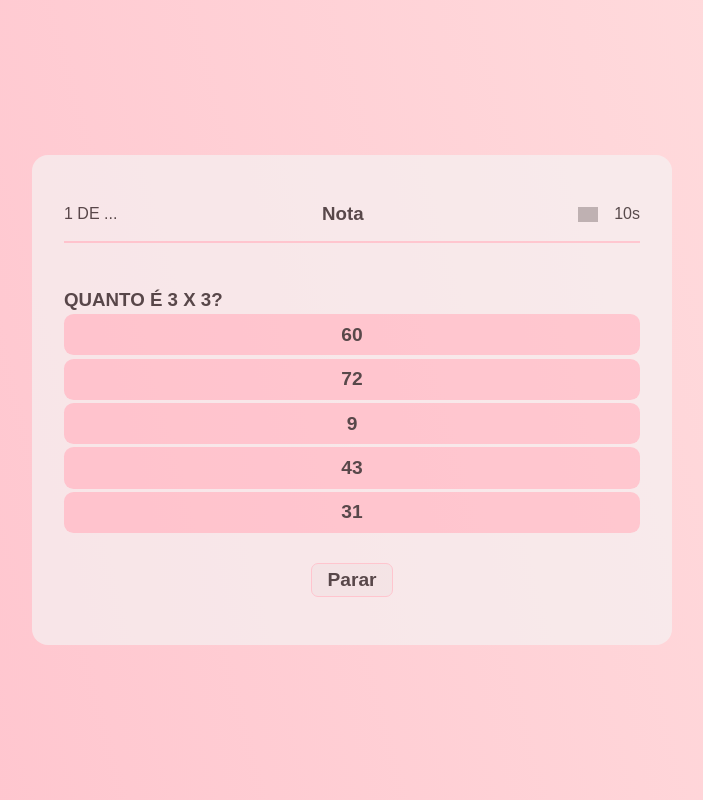
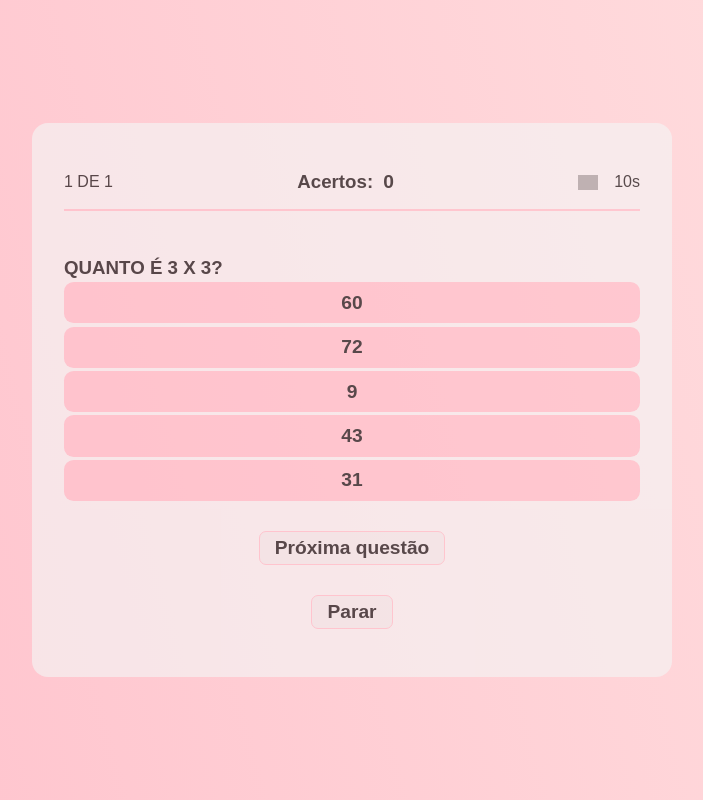
Before and after one commit to EdsonMostaco/Tabuada, a plain HTML site: page Quiz_Edson/index.html in a window 1280 px wide. Both pictures are taken after a click on the button "Começar". Shown: the whole page, without its empty margins (288-991 px from the left). Drawn offline with Linux system fonts and the light colour scheme; grey boxes are pictures that could not be loaded.

Commit message:
Add files via upload
Atualização do projeto.

```diff
--- a/Quiz_Edson/index.html
+++ b/Quiz_Edson/index.html
@@ -14,8 +14,8 @@
                 <p class="number-of-question">1 de <span id="questoesRespondidas">...</span></p>
             </div>
             <form class="quantity">
-                <h3>Nota</h3>
-                <h4></h4>
+                <h3>Acertos:</h3>
+                <h4 id="nota"></h4>
             </form>
             <div class="timer-div">
                 <img src="https://uxwing.com/wp-content/themes/uxwing/download/time-and-date/stopwatch-icon.png" width="20px" />
@@ -34,8 +34,12 @@
             <button class="option-div" onclick="checker(this)">7</button>
         </div>
         <div class="startButton">
+            <button class="deactive" id="btnNext">Próxima questão</button>
+        </div>
+        <div class="startButton">
             <button class="deactive" id="btnStop">Parar</button>
         </div>
+
     </div>
     <script src="script_tabuada.js"></script>
 </body>
--- a/Quiz_Edson/script_tabuada.js
+++ b/Quiz_Edson/script_tabuada.js
@@ -1,19 +1,31 @@
 document.addEventListener('DOMContentLoaded', function() {
     let eValor = document.getElementById('valor');
     let eMultiplicador = document.getElementById('multiplicador');
+    let corretas = 0
+    let respostaCerta;
+    let qtdQuestoes = 0;
+    let questaoRespondida = false;
+
     const btnStart = document.getElementById('btnStart');
     const btnStop = document.getElementById('btnStop');
+    const btnNext = document.getElementById('btnNext');
+    const acertos = document.getElementById('nota');
 
     btnStart.addEventListener('click', start);
     btnStop.addEventListener('click', stop);
+    btnNext.addEventListener('click', geraMultiplicacao)
+
+    acertos.textContent = corretas
 
     function start() {
         const btnStart = document.getElementById('btnStart');
         const questionContainer = document.getElementById('questionContainer');
         const btnStop = document.getElementById('btnStop');
+        const btnNext = document.getElementById('btnNext')
         btnStart.classList.add('deactive');
         questionContainer.classList.remove('deactive');
         btnStop.classList.remove('deactive');
+        btnNext.classList.remove('deactive');
         geraMultiplicacao();
     }
 
@@ -21,12 +33,20 @@ document.addEventListener('DOMContentLoaded', function() {
         const btnStart = document.getElementById('btnStart');
         const questionContainer = document.getElementById('questionContainer');
         const btnStop = document.getElementById('btnStop');
+
         btnStart.classList.remove('deactive');
         questionContainer.classList.add('deactive');
         btnStop.classList.add('deactive');
+        btnNext.classList.add('deactive');
+        qtdQuestoes = 0
     }
 
     function geraMultiplicacao() {
+        const qRespondidas = document.getElementById('questoesRespondidas')
+        const botoes = document.querySelectorAll('.option-div');
+        for(let i = 0; i <botoes.length; i++){
+            botoes[i].classList.remove('correct', 'incorrect');
+        }
         let valor = Math.floor(Math.random() * 10) + 1;
         let multiplicador = Math.floor(Math.random() * 10) + 1;
         console.log('valor: ', valor, ' multiplicado: ', multiplicador);
@@ -34,7 +54,7 @@ document.addEventListener('DOMContentLoaded', function() {
         eValor.textContent = valor;
         eMultiplicador.textContent = multiplicador;
 
-        let respostaCerta = valor * multiplicador;
+        respostaCerta = valor * multiplicador;
 
         const respostasIncorretas = [];
 
@@ -45,10 +65,8 @@ document.addEventListener('DOMContentLoaded', function() {
                 respostaIncorreta !== respostaCerta
             ) {
                 respostasIncorretas.push(respostaIncorreta);
-                console.log(respostasIncorretas);
             }
         }
-        console.log(respostasIncorretas);
 
         const respostas = [respostaCerta, ...respostasIncorretas];
 
@@ -56,13 +74,33 @@ document.addEventListener('DOMContentLoaded', function() {
             let j = Math.floor(Math.random() * (i + 1));
             [respostas[i], respostas[j]] = [respostas[j], respostas[i]];
         }
-        const botoes = document.querySelectorAll('.option-div');
         for (let i = 0; i < botoes.length; i++) {
             botoes[i].textContent = respostas[i];
         }
+        qtdQuestoes ++
+        qRespondidas.textContent = qtdQuestoes
+        questaoRespondida = false
+        return respostaCerta
     }
-    function checker() {
-        const botoes = document.querySelectorAll('.option-div');
-        console.log(botoes.value)
+
+    window.checker = function (button) {
+        if (questaoRespondida){
+            return
+        }
+        const respostaSelecionada = parseInt(button.textContent);
+        if (respostaSelecionada === respostaCerta) {
+            // A resposta está correta
+            console.log('Resposta correta!');
+            button.classList.add('correct')
+            corretas ++
+
+        } else {
+            // A resposta está incorreta
+            console.log('Resposta incorreta. Tente novamente.');
+            // Faça o que desejar quando a resposta estiver incorreta
+            button.classList.add('incorrect')
+        }
+        questaoRespondida = true
+
     }
 });
--- a/Quiz_Edson/style.css
+++ b/Quiz_Edson/style.css
@@ -74,7 +74,7 @@ body{
     font-weight: 600;
     font-size: 1.2rem;
 }
-.startButton button:hover{
+button:hover{
     background-color: pink;
     color: #f5f5f5;
 }
```
